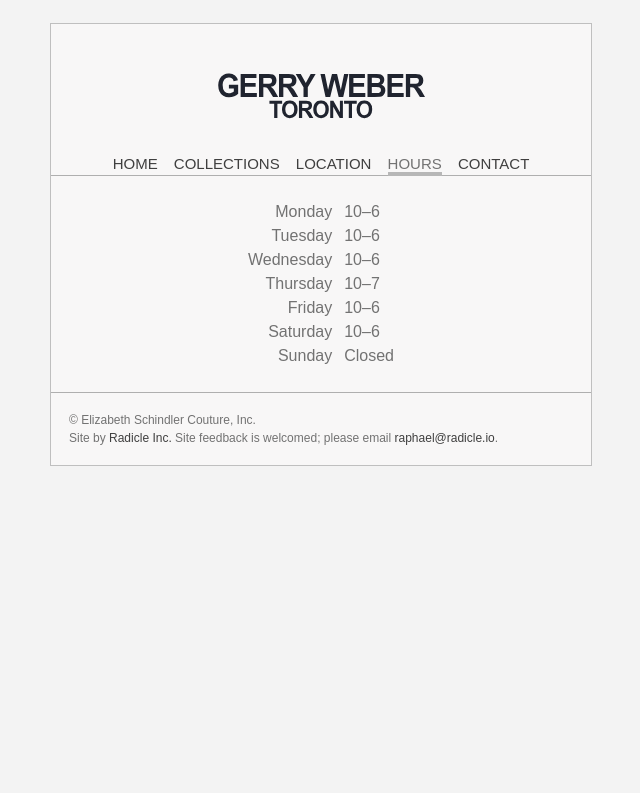
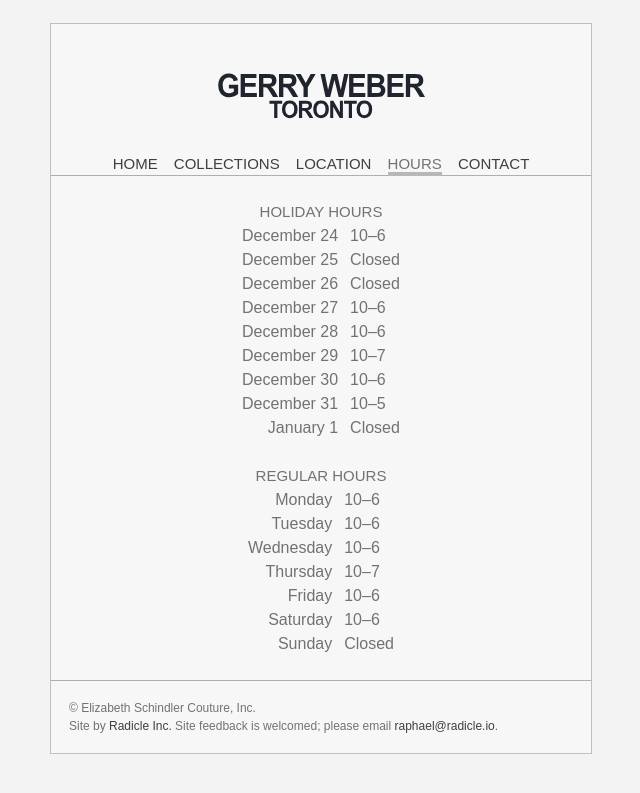
Before and after one commit to RadicleStudios/GWTorWebsite, a Jekyll site: the page built from hours.html, in a window 1280 px wide. Shown: the top 793 px of the page, without its empty margins (319-959 px from the left). Built offline with Jekyll 4.4.1, drawn with Linux system fonts in a browser that asks for light colours.

Commit message:
Add holiday hours

```diff
--- a/_layouts/default.html
+++ b/_layouts/default.html
@@ -54,6 +54,7 @@
     </main>
 
     <footer>
+      <!-- <p>&copy; Elizabeth Schindler Couture, Inc. 1912 Avenue Rd, Toronto ON M5M 4A1</p> -->
       <p>
         &copy; Elizabeth Schindler Couture, Inc.<br>
         Site by <a href="http://radicle.io" target="_blank">Radicle Inc.</a>
--- a/hours.html
+++ b/hours.html
@@ -2,6 +2,19 @@
 layout: default
 ---
 <section class="centering">
+  <h2>Holiday Hours</h2>
+  <table class="centered">
+    <tr><td style="text-align: right; padding-right: 6px">December 24</td>   <td style="text-align: left; padding-left: 6px">10&ndash;6</td></tr>
+    <tr><td style="text-align: right; padding-right: 6px">December 25</td>  <td style="text-align: left; padding-left: 6px">Closed</td></tr>
+    <tr><td style="text-align: right; padding-right: 6px">December 26</td><td style="text-align: left; padding-left: 6px">Closed</td></tr>
+    <tr><td style="text-align: right; padding-right: 6px">December 27</td> <td style="text-align: left; padding-left: 6px">10&ndash;6</td></tr>
+    <tr><td style="text-align: right; padding-right: 6px">December 28</td>   <td style="text-align: left; padding-left: 6px">10&ndash;6</td></tr>
+    <tr><td style="text-align: right; padding-right: 6px">December 29</td> <td style="text-align: left; padding-left: 6px">10&ndash;7</td></tr>
+    <tr><td style="text-align: right; padding-right: 6px">December 30</td>   <td style="text-align: left; padding-left: 6px">10&ndash;6</td></tr>
+    <tr><td style="text-align: right; padding-right: 6px">December 31</td>   <td style="text-align: left; padding-left: 6px">10&ndash;5</td></tr>
+    <tr><td style="text-align: right; padding-right: 6px">January 1</td>   <td style="text-align: left; padding-left: 6px">Closed</td></tr>
+  </table>
+  <h2>Regular Hours</h2>
   <table class="centered">
     <tr><td style="text-align: right; padding-right: 6px">Monday</td>   <td style="text-align: left; padding-left: 6px">10&ndash;6</td></tr>
     <tr><td style="text-align: right; padding-right: 6px">Tuesday</td>  <td style="text-align: left; padding-left: 6px">10&ndash;6</td></tr>
```
